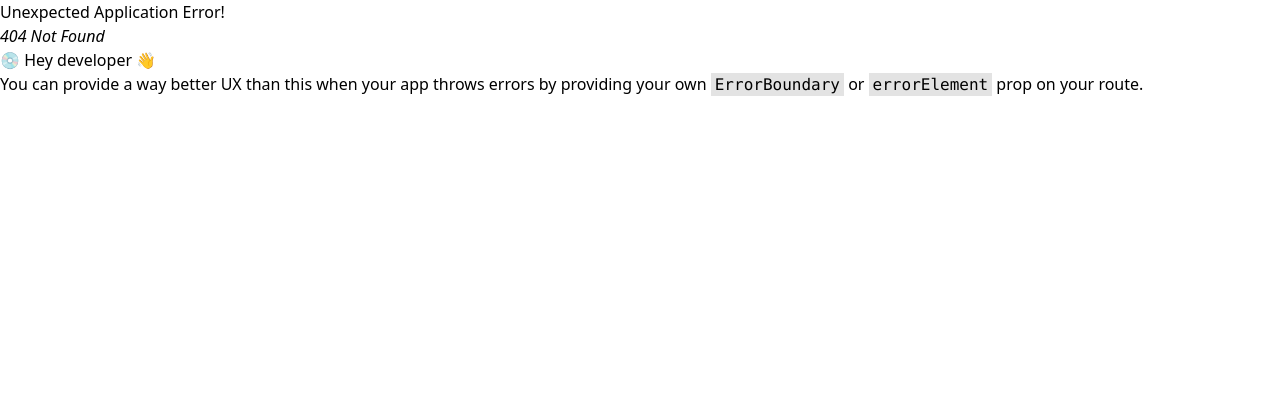
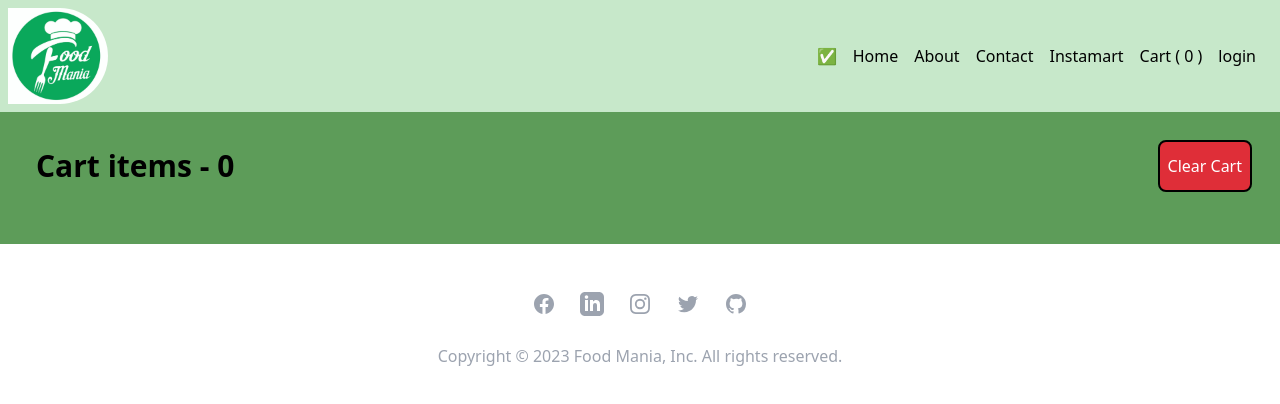
Before and after one commit to arpitagrawal24/food-mania-project, a React (Vite) app: page /cart in a window 1280 px wide. Before the commit this address had no page. Shown: the top 404 px of the page. Built offline with nearby package versions, Linux system fonts and the light colour scheme.

Commit message:
Added Cart

```diff
--- a/package.json
+++ b/package.json
@@ -9,8 +9,10 @@
     "preview": "vite preview"
   },
   "dependencies": {
+    "@reduxjs/toolkit": "^1.9.5",
     "react": "^18.2.0",
     "react-dom": "^18.2.0",
+    "react-redux": "^8.0.7",
     "react-router-dom": "^6.10.0"
   },
   "devDependencies": {
--- a/src/App.jsx
+++ b/src/App.jsx
@@ -3,6 +3,8 @@ import Header from './components/Header';
 import Footer from './components/Footer';
 import { Outlet } from 'react-router-dom';
 import UserContext from './utils/UseContext';
+import { Provider } from "react-redux";
+import store from "./utils/store";
 
 function App() {
   const [user, setUser] = useState({
@@ -11,6 +13,7 @@ function App() {
   })
 
   return (
+    <Provider store={store}>
       <UserContext.Provider
         value={{
           user: user,
@@ -21,6 +24,7 @@ function App() {
         <Outlet />
         <Footer />
       </UserContext.Provider>
+    </Provider>
   )
 }
 
--- /dev/null
+++ b/src/components/Cart.jsx
@@ -0,0 +1,39 @@
+import FoodItem from "./FoodItem";
+import { useDispatch, useSelector } from "react-redux";
+import { clearCart, removeItem } from "../utils/cartSlice";
+
+const Cart = () => {
+
+    const cartItems = useSelector(store => store.cart.items);
+
+    const dispatch = useDispatch();
+
+    const handleClearCart = () => {
+        dispatch(clearCart());
+    };
+
+    const handleRemoveItem = (itemId) => {
+        dispatch(removeItem(itemId));
+    };
+
+    return (
+        <div className="bg-[#5D9C59] p-1">
+            <div className="p-2 m-2 flex justify-between">
+                <h1 className="text-3xl p-2 m-2 font-black">Cart items - {cartItems.length}</h1>
+                <button
+                    className="p-2 m-2 border-2 border-black rounded-lg bg-[#DF2E38] hover:bg-gray-500 text-white"
+                    onClick={() => handleClearCart()}
+                >
+                    Clear Cart
+                </button>
+            </div>
+            <div className="p-3 mx-5 flex flex-wrap">
+                {cartItems.map((item) => (
+                    <FoodItem key={item.id} {...item} handleRemoveItem={handleRemoveItem} />
+                ))}
+            </div>
+        </div>
+    )
+}
+
+export default Cart;
--- /dev/null
+++ b/src/components/FoodItem.jsx
@@ -0,0 +1,33 @@
+import { IMG_CDN_URL } from "../config";
+import dummy from "../assets/img/dummy.jpg"
+
+const FoodItem = ({
+    id,
+    name,
+    description,
+    price,
+    imageId,
+    handleRemoveItem
+}) => {
+    const imgSrc = imageId ? IMG_CDN_URL + imageId : dummy;
+    return (
+        <div className='w-56 p-2 m-2 shadow-2xl bg-[#DDF7E3]'>
+            <img
+                src={imgSrc}
+                alt="logo" />
+            <h2 className="font-bold text-lg">{name}</h2>
+            <h3>{description}</h3>
+            <h4 className="font-bold">Price: ₹{price / 100}</h4>
+            <div className="flex justify-end">
+                <button
+                    className="p-2 border-2 border-black rounded-lg bg-[#DF2E38] hover:bg-gray-500 text-white"
+                    onClick={() => handleRemoveItem(id)}
+                >
+                    Remove
+                </button>
+            </div>
+        </div>
+    )
+}
+
+export default FoodItem;
--- a/src/components/Header.jsx
+++ b/src/components/Header.jsx
@@ -1,5 +1,6 @@
 import Title from "./Title";
 import { Link } from 'react-router-dom'
+import { useSelector } from "react-redux";
 import useOnline from "../utils/useOnline";
 import { useState, useContext } from "react";
 import UserContext from "../utils/UseContext";
@@ -11,6 +12,9 @@ const Header = () => {
 
   const { user } = useContext(UserContext);
 
+  const cartItems = useSelector((store) => store.cart.items);
+  console.log(cartItems);
+
   return (
     <div className="flex justify-between bg-[#C7E8CA] shadow-lg">
 
@@ -18,6 +22,8 @@ const Header = () => {
 
       <div className='nav-item'>
         <ul className="flex py-11 mx-4">
+
+          <li className="px-2">{isOnline ? "✅" : "🔴"}</li>
 
           <li className="px-2">
             <Link to='/'>
@@ -43,7 +49,11 @@ const Header = () => {
             </Link>
           </li>
 
-          <li className="px-2">Cart {isOnline ? "✅" : "🔴"}</li>
+          <li className="px-2">
+            <Link to='/cart'>
+              Cart ( {cartItems.length} )
+            </Link>
+          </li>
 
           <li className="px-2">
             {isLoggedIN ? (
--- a/src/components/RestaurantCard.jsx
+++ b/src/components/RestaurantCard.jsx
@@ -9,7 +9,7 @@ const RestaurantCard = ({
 }) => {
     const imgSrc = cloudinaryImageId ? IMG_CDN_URL + cloudinaryImageId : dummy;
     return (
-        <div className='w-56 h-72 p-2 m-2 shadow-lg bg-[#DDF7E3] overflow-hidden'>
+        <div className='w-56 h-72 p-2 m-2 shadow-2xl bg-[#DDF7E3] overflow-hidden'>
             <img
                 src={imgSrc}
                 alt="logo" />
--- a/src/components/RestaurantMenu.jsx
+++ b/src/components/RestaurantMenu.jsx
@@ -1,5 +1,7 @@
 import Shimmer from "./Shimmer";
 import { IMG_CDN_URL } from "../config";
+import { useDispatch } from "react-redux";
+import { addItem } from "../utils/cartSlice";
 import { useParams } from "react-router-dom";
 import useRestaurant from "../utils/useRestaurant";
 
@@ -9,13 +11,19 @@ const RestaurantMenu = () => {
     const { resId } = useParams();
     const restaurant = useRestaurant(resId);
 
+    const dispatch = useDispatch();
+
+    const addFoodItem = (item) => {
+        dispatch(addItem(item));
+    };
+
     return (!restaurant) ? (
         <Shimmer />
     ) : (
 
         <div className="bg-[#5D9C59] p-1  flex flex-wrap ">
 
-             <div className="p-5 m-5 py-5 font-bold text-xl h-[600px] w-[620px]">       {/* Restaurant Details */}
+            <div className="p-5 m-5 py-5 font-bold text-xl h-[600px] w-[620px]">       {/* Restaurant Details */}
 
                 <h1>{restaurant?.cards[0]?.card?.card?.info?.name} </h1>
                 <h2>Restaurent id : {resId}</h2>
@@ -41,7 +49,20 @@ const RestaurantMenu = () => {
                                     {items?.card?.card?.itemCards && (
                                         <ul className="m-1 p-2 list-disc">
                                             {items.card?.card?.itemCards.map((item, nestedIndex) => (
-                                                <li key={item.card.info.id} className="mx-5 p-2">{item.card.info.name}</li>
+                                                <li
+                                                    key={item.card.info.id}
+                                                    className="mx-5 p-2"
+                                                >
+                                                    <div className="flex justify-between">
+                                                        <span className="font-semibold">{item.card.info.name}</span>
+                                                        <button
+                                                            className="p-1 m-2 border-2 rounded-lg border-black hover:bg-[#C7E8CA]"
+                                                            onClick={() => addFoodItem(item.card.info)}
+                                                        >
+                                                            Add
+                                                        </button>
+                                                    </div>
+                                                </li>
                                             ))}
                                         </ul>
                                     )}
--- a/src/main.jsx
+++ b/src/main.jsx
@@ -11,6 +11,7 @@ import RestaurantMenu from './components/RestaurantMenu'
 import { createBrowserRouter, RouterProvider } from 'react-router-dom'
 
 const Instamart = lazy(() => import("./components/Instamart"));
+const Cart = lazy(() => import("./components/Cart"));
 // upon On Demand loading > upon render -> Suspense loading
 
 const mainRouter = createBrowserRouter([
@@ -24,7 +25,11 @@ const mainRouter = createBrowserRouter([
       },
       {
         path: "about",           // parentPath/{path} -> localhost:5137/about
-        element: <About />,
+        element: (
+          <Suspense fallback={<h1>Loading....</h1>}>
+            <About />
+          </Suspense>
+        ),
         children: [
           {
             path: "profile",          // parentPath/{path} -> localhost:5137/about/profile (gives relative path)
@@ -47,7 +52,15 @@ const mainRouter = createBrowserRouter([
             <Instamart />
           </Suspense>
         ),
-      }
+      },
+      {
+        path: "cart",
+        element: (
+          <Suspense fallback={<Shimmer />}>
+            <Cart />
+          </Suspense>
+        ),
+      },
     ]
   },
 ])
--- /dev/null
+++ b/src/utils/cartSlice.js
@@ -0,0 +1,28 @@
+import { createSlice } from "@reduxjs/toolkit";
+
+const cartSlice = createSlice({
+  name: "cart",
+  initialState: {
+    items: [],
+  },
+  reducers: {
+    addItem: (state, action) => {
+      state.items.push(action.payload);
+    },
+    removeItem: (state, action) => {
+      const itemId = action.payload;
+      //   state.items = state.items.filter((item) => item.id !== itemId); // for all duplicates
+      const index = state.items.findIndex((item) => item.id === itemId);
+      if (index !== -1) {
+        state.items.splice(index, 1);
+      }
+    },
+    clearCart: (state) => {
+      state.items = [];
+    },
+  },
+});
+
+export const { addItem, removeItem, clearCart } = cartSlice.actions;
+
+export default cartSlice.reducer;
--- /dev/null
+++ b/src/utils/store.js
@@ -0,0 +1,10 @@
+import cartSlice from "./cartSlice";
+import { configureStore } from "@reduxjs/toolkit";
+
+const store = configureStore({
+  reducer: {
+    cart: cartSlice,
+  },
+});
+
+export default store;
```
Also changed, not shown: 1 other file (tests, documents, lock files or other folders). Lines whose indentation alone changed are shown as unchanged.
